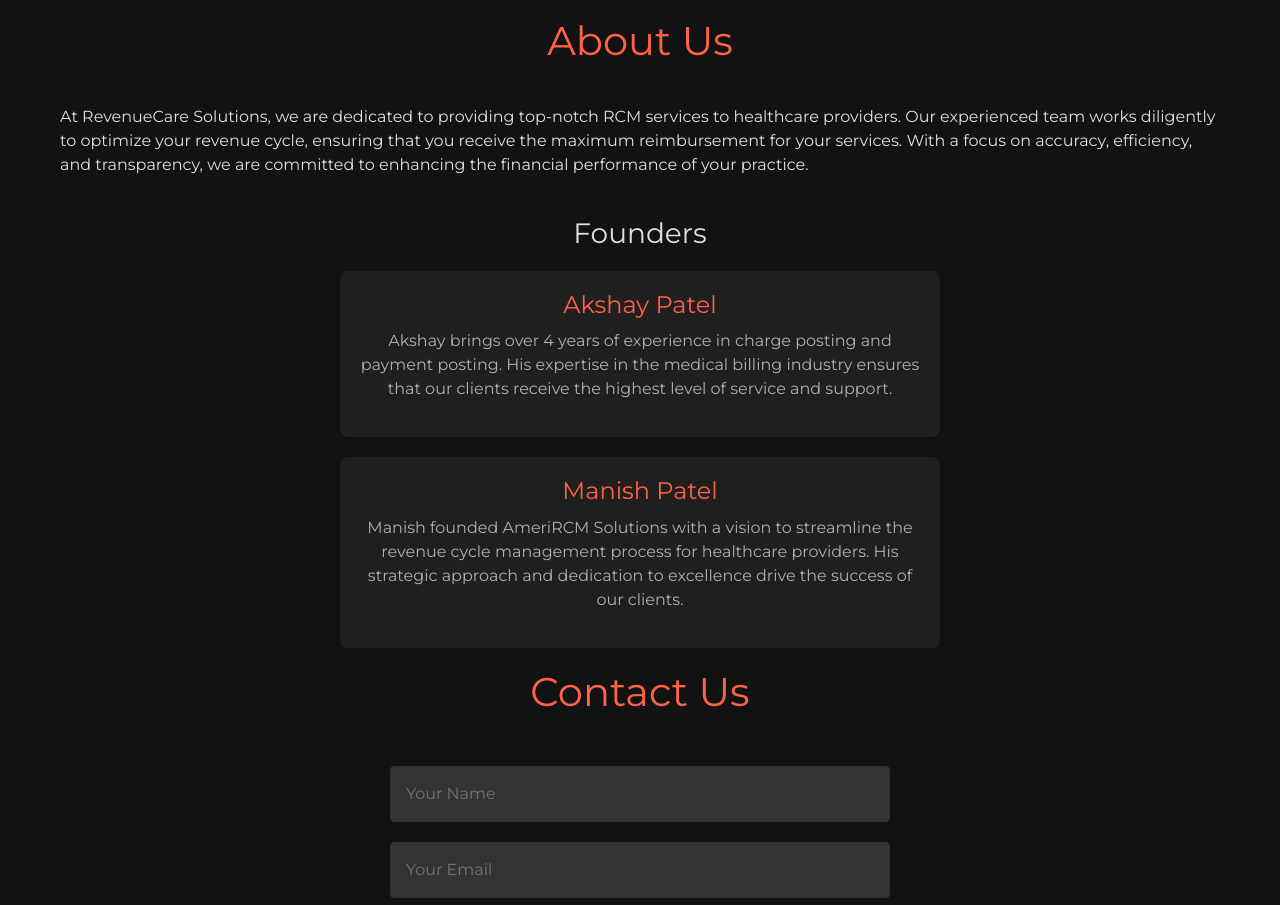
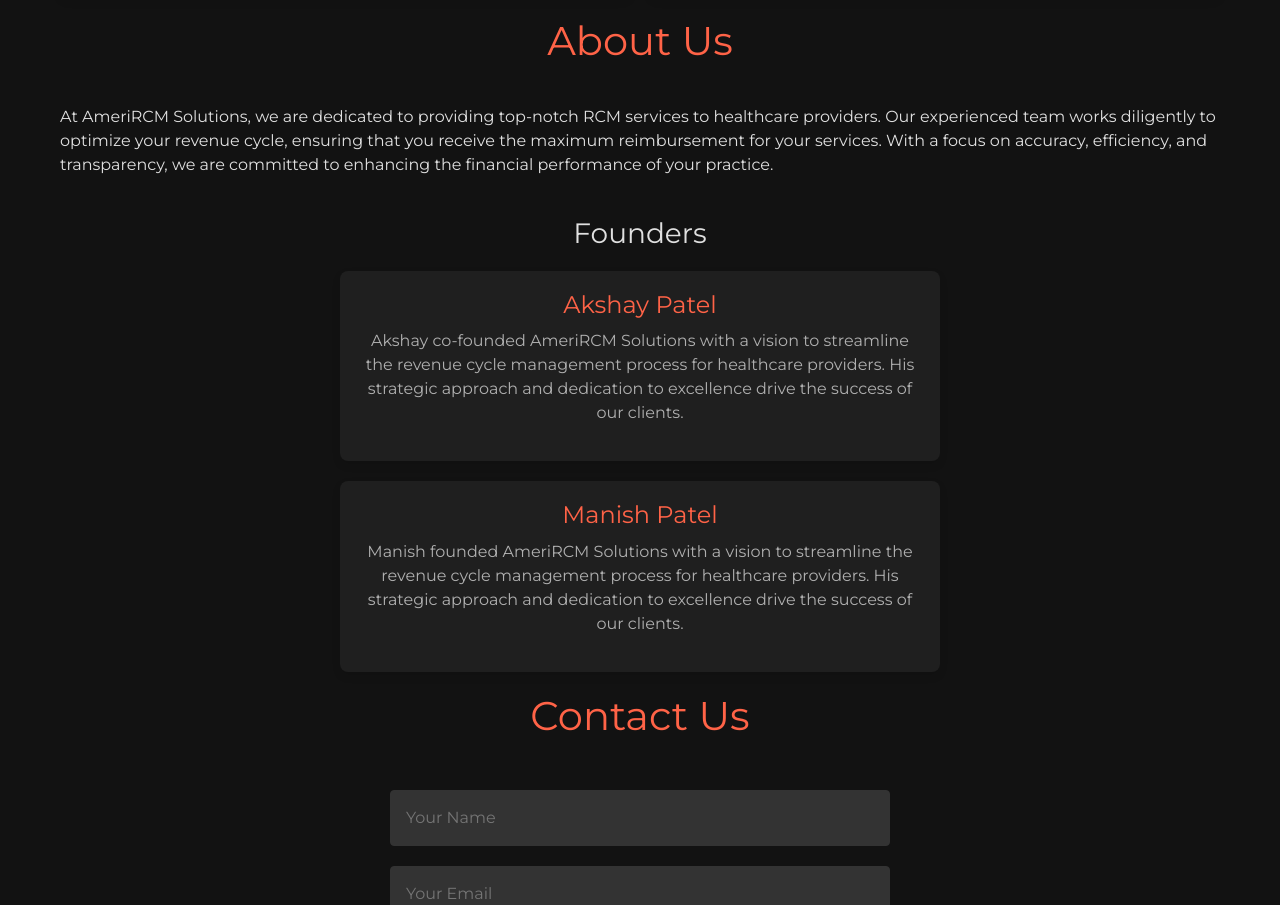
Before and after one commit to akshaypatel-hub/AmeriRCM, a plain HTML site: page Index.html in a window 1280 px wide. Shown: the part 1829-2734 px from the top of the page. Drawn offline with nearby package versions, Linux system fonts and the light colour scheme.

Commit message:
Update Index.html

```diff
--- a/Index.html
+++ b/Index.html
@@ -278,12 +278,12 @@
         </section>
         <section id="about">
             <h2>About Us</h2>
-            <p>At RevenueCare Solutions, we are dedicated to providing top-notch RCM services to healthcare providers. Our experienced team works diligently to optimize your revenue cycle, ensuring that you receive the maximum reimbursement for your services. With a focus on accuracy, efficiency, and transparency, we are committed to enhancing the financial performance of your practice.</p>
+            <p>At AmeriRCM Solutions, we are dedicated to providing top-notch RCM services to healthcare providers. Our experienced team works diligently to optimize your revenue cycle, ensuring that you receive the maximum reimbursement for your services. With a focus on accuracy, efficiency, and transparency, we are committed to enhancing the financial performance of your practice.</p>
             <div class="founders">
                 <h3>Founders</h3>
                 <div class="founder">
                     <h4>Akshay Patel</h4>
-                    <p>Akshay brings over 4 years of experience in charge posting and payment posting. His expertise in the medical billing industry ensures that our clients receive the highest level of service and support.</p>
+                    <p>Akshay co-founded AmeriRCM Solutions with a vision to streamline the revenue cycle management process for healthcare providers. His strategic approach and dedication to excellence drive the success of our clients.</p>
                 </div>
                 <div class="founder">
                     <h4>Manish Patel</h4>
```
